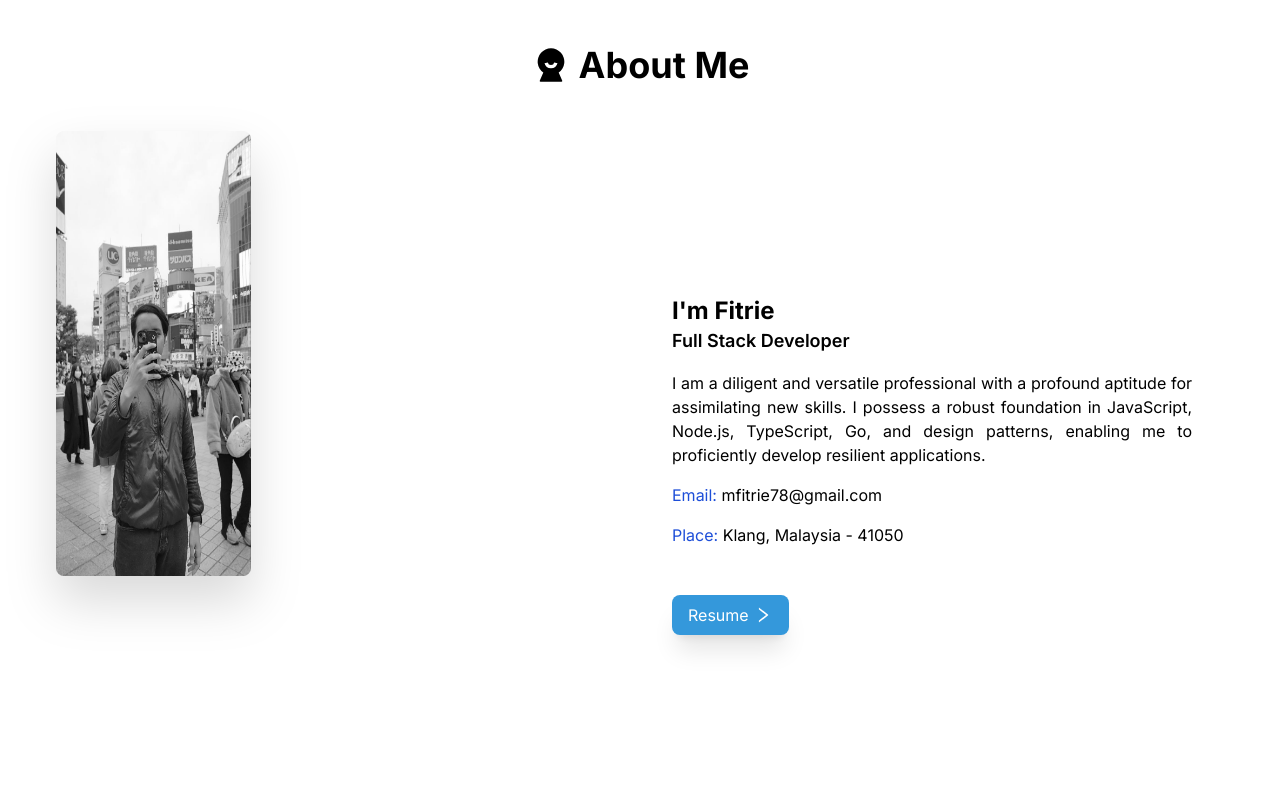
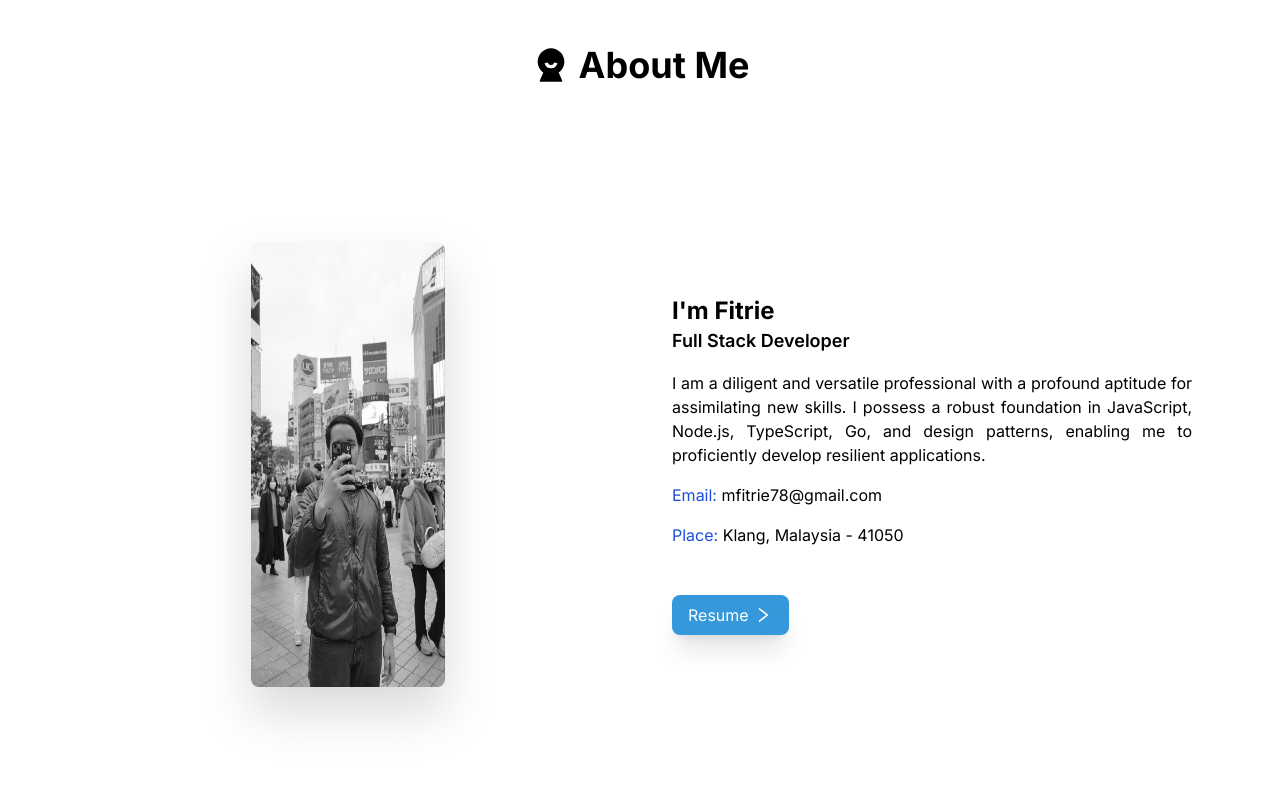
Before and after one commit to mfitrie/portfolio-web, a Next.js app: page / in a window 1280 px wide. Shown: the part 802-1600 px from the top of the page. Built offline with nearby package versions, Linux system fonts and the light colour scheme.

Commit message:
fix: fix image about me for md screen

```diff
--- a/src/components/about-me.tsx
+++ b/src/components/about-me.tsx
@@ -26,7 +26,7 @@
                 </h2>
             </div>
             <div className="row-span-5 grid grid-cols-2 xs:grid-cols-1 md:grid-cols-2">
-                <div className="flex justify-center items-center xs:hidden md:block">
+                <div className="justify-center items-center xs:hidden md:flex">
                     <Image
                         className="h-4/6 w-2/6 rounded-lg drop-shadow-2xl cursor-pointer grayscale hover:grayscale-0"
                         width={200}
--- a/src/components/navbar.tsx
+++ b/src/components/navbar.tsx
@@ -2,6 +2,7 @@
 
 export default function NavBar(){
     return (
+        // TODO: add navigation menu using daisyui
         <nav className="bg-white h-16 w-screen fixed flex items-center shadow-lg z-10 xs:hidden md:flex">
             <div className="container mx-auto px-4 flex flex-row justify-between">
             <h1 className="font-bold text-lg">Developer 1.0</h1>
```
